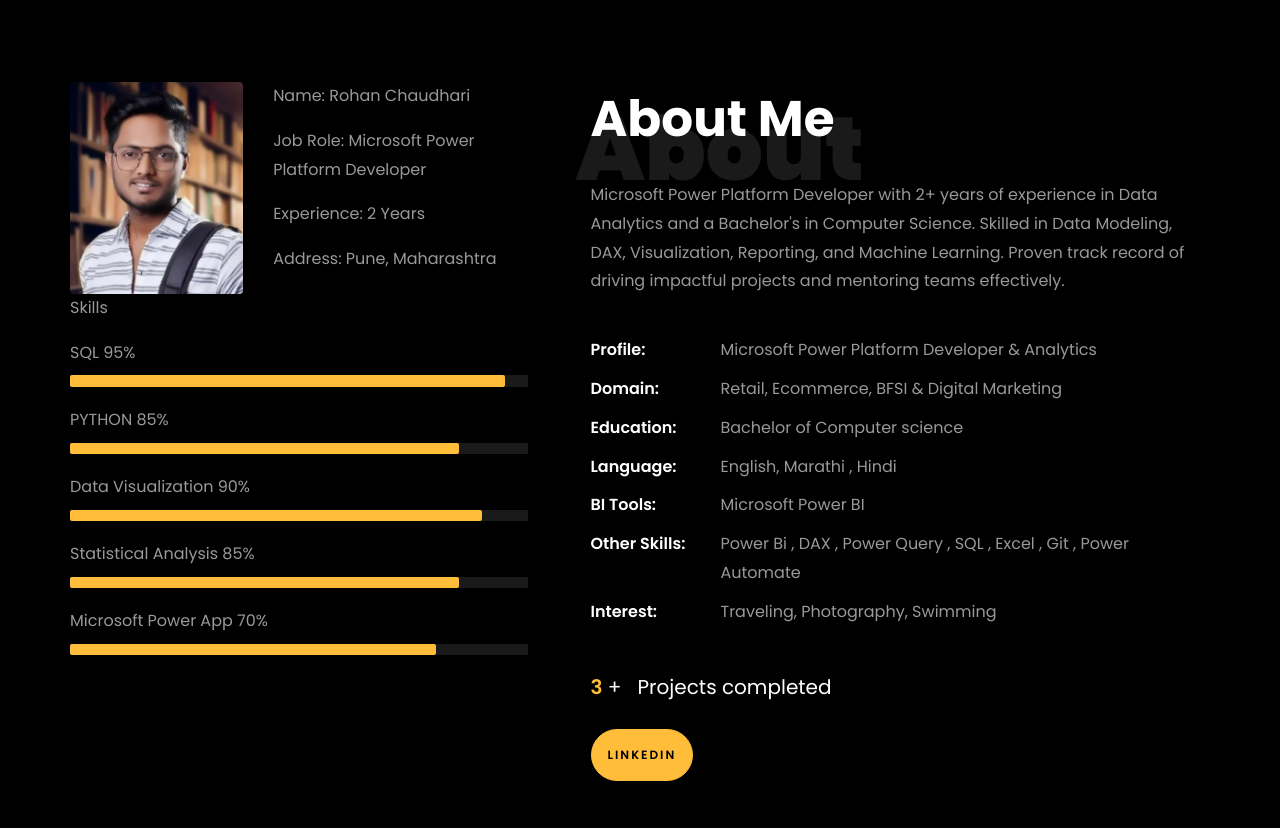
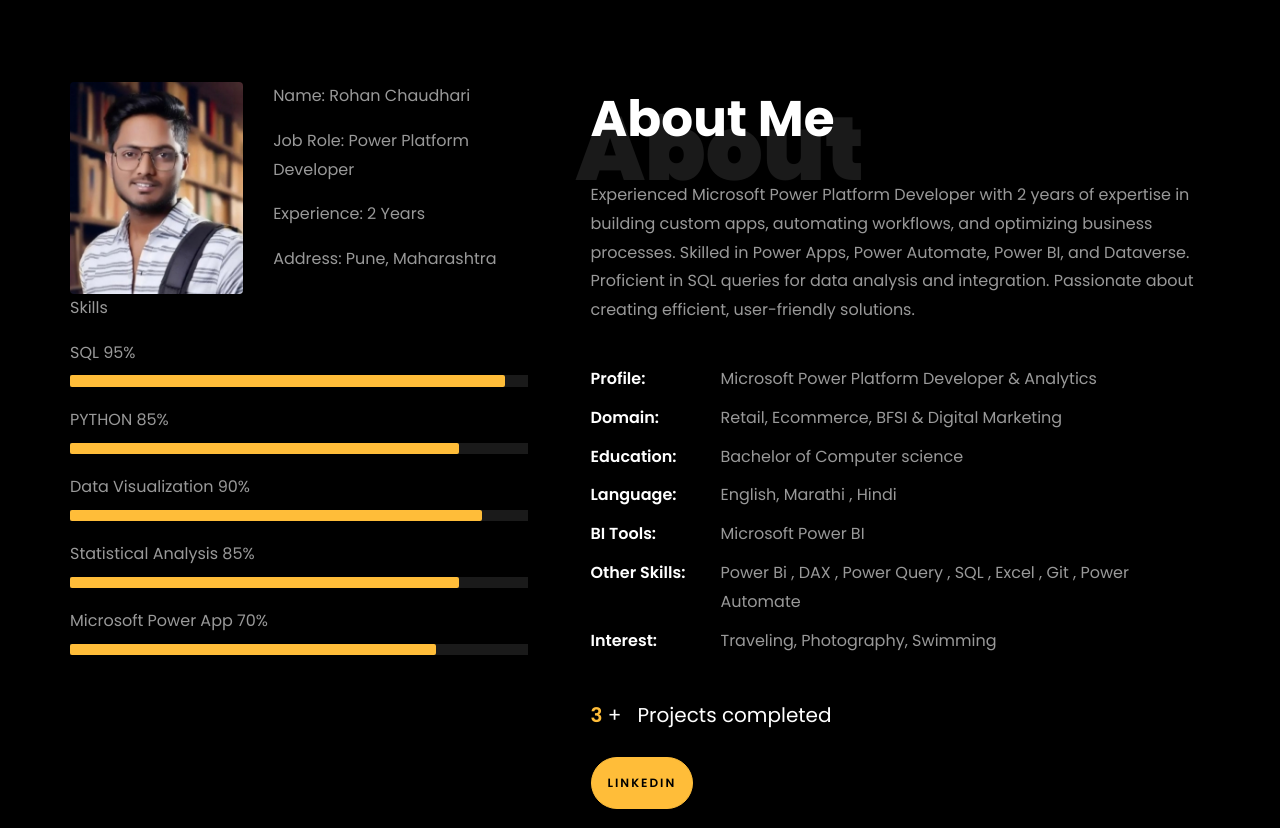
Before and after one commit to chaudharirohan/Portfolio, a plain HTML site: page index.html in a window 1280 px wide. Shown: the part 780-1608 px from the top of the page. Drawn offline with Linux system fonts and the light colour scheme; animation ran at ten frames a second; files whose address does not match are found by name.

Commit message:
Update index.html

```diff
--- a/index.html
+++ b/index.html
@@ -220,7 +220,7 @@
 									<div class="col-sm-6 col-md-7">
 									  <div class="about-info">
 										<p><span class="title-s">Name: </span> <span>Rohan Chaudhari</span></p>
-										<p><span class="title-s">Job Role: </span> <span>Microsoft Power Platform Developer </span></p>
+										<p><span class="title-s">Job Role: </span> <span>Power Platform Developer </span></p>
 										<p><span class="title-s">Experience: </span> <span>2 Years</span></p>
 										<p><span class="title-s">Address: </span> <span>Pune, Maharashtra</span></p>
 									  </div>
@@ -270,7 +270,7 @@
 								<h1 class="big">About</h1>
 								<h2 class="mb-4">About Me</h2>
 
-								<p>Microsoft Power Platform Developer  with 2+ years of experience in Data Analytics and a Bachelor's in Computer Science. Skilled in Data Modeling, DAX, Visualization, Reporting, and Machine Learning. Proven track record of driving impactful projects and mentoring teams effectively.</p>
+								<p>Experienced Microsoft Power Platform Developer with 2 years of expertise in building custom apps, automating workflows, and optimizing business processes. Skilled in Power Apps, Power Automate, Power BI, and Dataverse. Proficient in SQL queries for data analysis and integration. Passionate about creating efficient, user-friendly solutions.</p>
 								<ul class="about-info mt-4 px-md-0 px-2">
 									<li class="d-flex"><span>Profile:</span> <span>Microsoft Power Platform Developer  &amp; Analytics</span></li>
 									<li class="d-flex"><span>Domain:</span> <span>Retail, Ecommerce, BFSI &amp; Digital Marketing</span></li>
@@ -323,10 +323,10 @@
 				<div class="col-md-6">
 					<div class="resume-wrap ftco-animate">
 						<h2>Microsoft Power Platform Developer </h2>
-						<span class="date">2023-Present</span> <br>
+						<span class="date">2023 - Present</span> <br>
 						<span class="position">Softtrine,</span>
 						<span class="mt-4">PUNE</span>
-						<p class="mt-4">A Power BI Developer at Softtrine, specializing in creating interactive dashboards & data visualizations. He focuses on transforming raw data into actionable insights for business decision-making.
+						<p class="mt-4">Microsoft Power Platform Developer with 2 years of experience in designing, developing, and optimizing business solutions using Power Apps, Power Automate, Power BI, and Dataverse.</p>
 							<ul>
 								<li>"Developed & optimized interactive Power BI dashboards & reports, transforming complex data into actionable insights for business decision-makers. Collaborated with cross-functional teams to integrate data from multiple sources, ensuring accurate & real-time analytics."</li>
 								<li>Developed time series forecasting models to predict sales & optimize marketing budgets, got model performance of 92%.</li>
```
